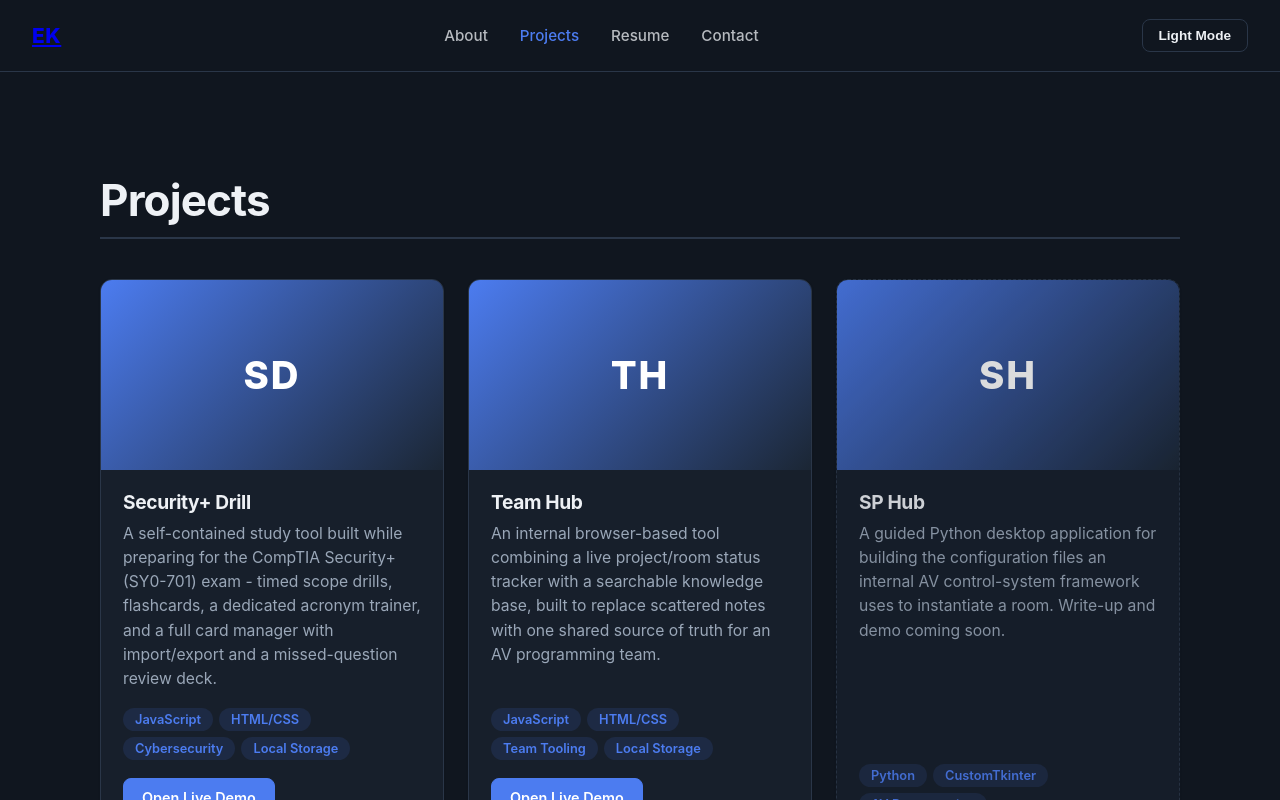
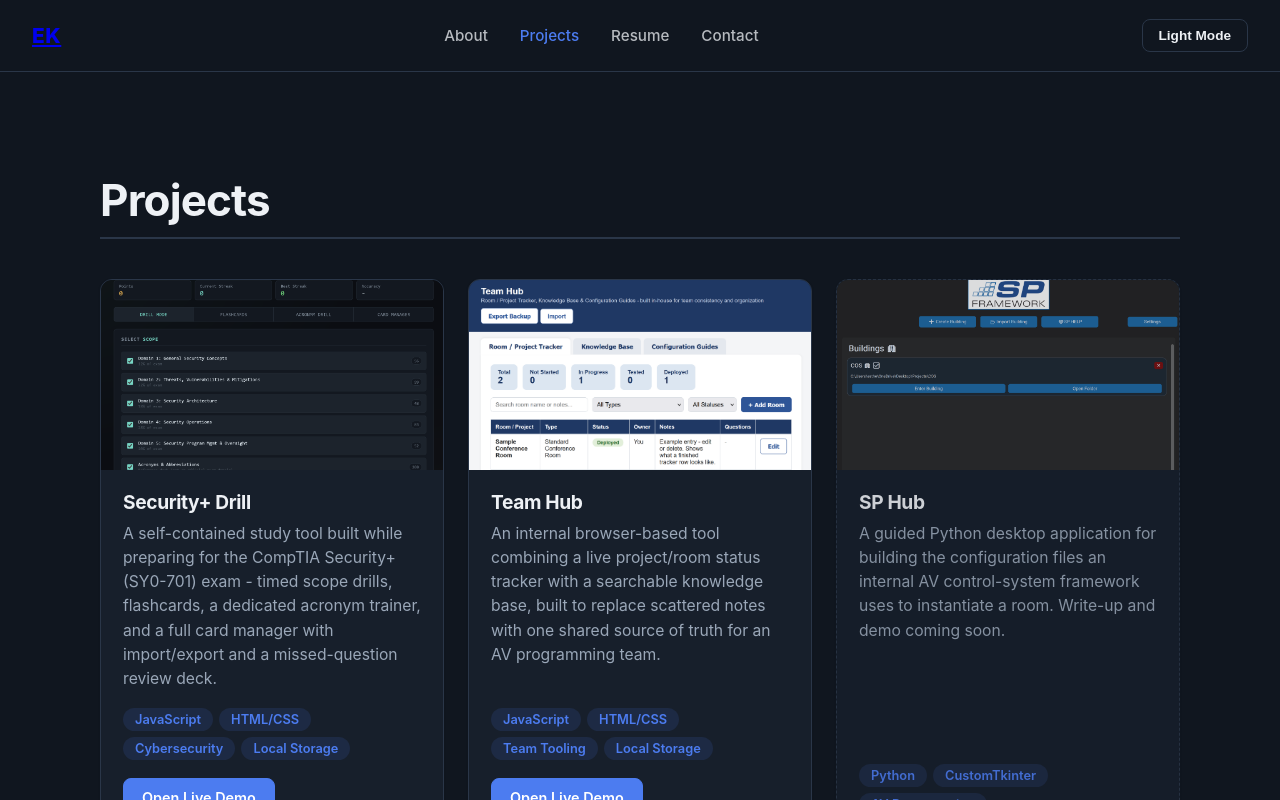
Before and after one commit to estherkdy/portfolio, a React (Create React App) app: page /projects in a window 1280 px wide. Shown: the top 800 px of the page. Built offline with nearby package versions, Linux system fonts and the light colour scheme.

Commit message:
add project screenshots for recently added

```diff
--- a/src/Projects.js
+++ b/src/Projects.js
@@ -6,6 +6,7 @@ const Projects = () => {
     {
       title: 'Security+ Drill',
       description: 'A self-contained study tool built while preparing for the CompTIA Security+ (SY0-701) exam - timed scope drills, flashcards, a dedicated acronym trainer, and a full card manager with import/export and a missed-question review deck.',
+      image: 'secplus.png',
       tags: ['JavaScript', 'HTML/CSS', 'Cybersecurity', 'Local Storage'],
       githubLink: 'https://github.com/estherkdy/security-plus-drill',
       demoLink: 'https://estherkdy.github.io/security-plus-drill/',
@@ -13,7 +14,7 @@ const Projects = () => {
     {
       title: 'Team Hub',
       description: 'An internal browser-based tool combining a live project/room status tracker with a searchable knowledge base, built to replace scattered notes with one shared source of truth for an AV programming team.',
-      // TODO: replace with a real screenshot - drop the image file in /public and set image: 'teamhub.png'
+      image: 'team_hub_screenshot.png',
       tags: ['JavaScript', 'HTML/CSS', 'Team Tooling', 'Local Storage'],
       githubLink: 'https://github.com/estherkdy/team-hub',
       demoLink: 'https://estherkdy.github.io/team-hub/',
@@ -21,7 +22,7 @@ const Projects = () => {
     {
       title: 'SP Hub',
       description: 'A guided Python desktop application for building the configuration files an internal AV control-system framework uses to instantiate a room. Write-up and demo coming soon.',
-      // TODO: replace with a real screenshot - drop the image file in /public and set image: 'sphub.png'
+      image: 'sp_hub.png',
       tags: ['Python', 'CustomTkinter', 'AV Programming'],
       status: 'Coming Soon',
       placeholder: true,
```
Also changed, not shown: public/secplus.png (added), public/sp_hub.png (added).
